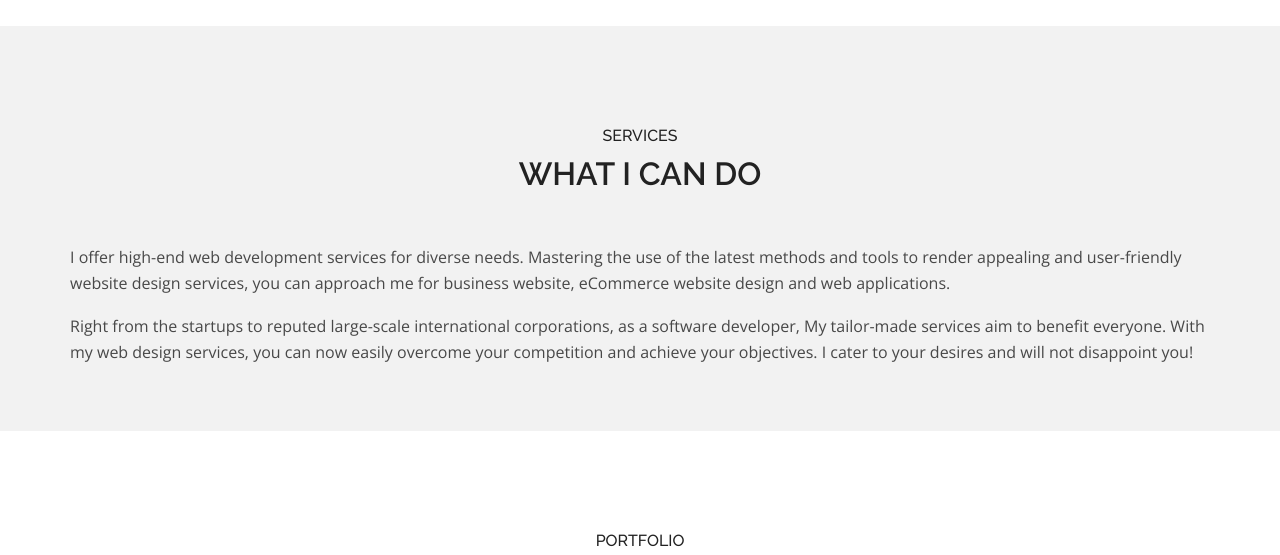
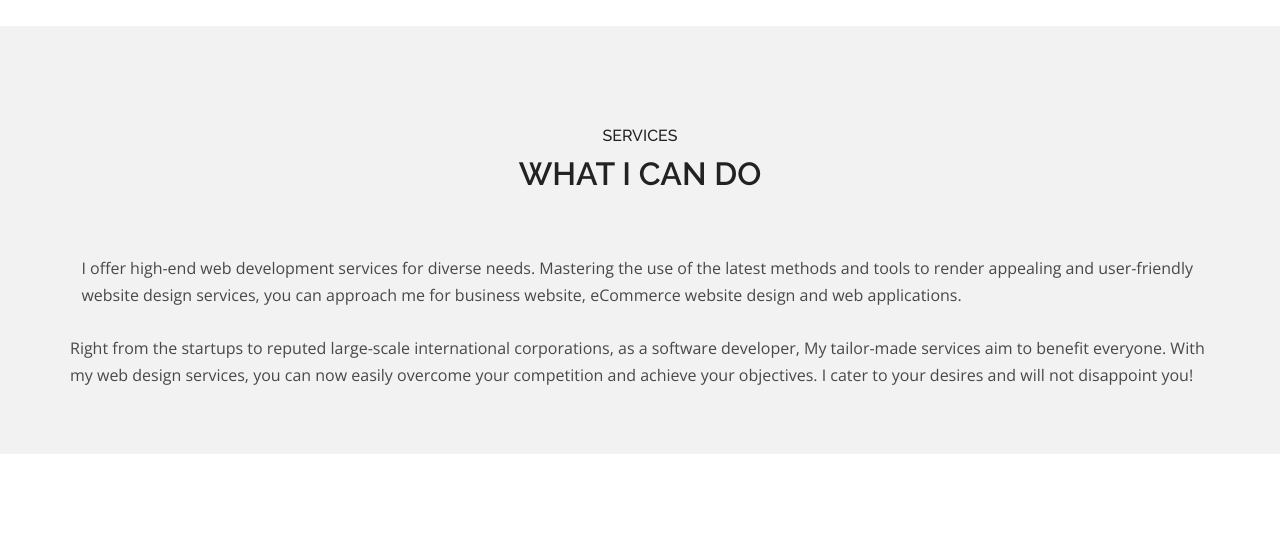
Before and after one commit to holuwatobeey/portfolio, a PHP site: page / in a window 1280 px wide. Shown: the part 1329-1884 px from the top of the page. Run offline with PHP 8.4, Linux system fonts and the light colour scheme; some libraries are stand-ins or nearby versions.

Commit message:
Update index.php

```diff
--- a/index.php
+++ b/index.php
@@ -180,7 +180,7 @@
                     </div>
                 </div>
                 <div class="row">
-                        <p>I offer high-end web development services
+                        <p style="padding:1%;">I offer high-end web development services
                                 for diverse needs. Mastering the use of the latest methods and tools to render
                                 appealing and user-friendly website design services, you can approach me for business
                                 website, eCommerce website design and web applications.</p>
```
